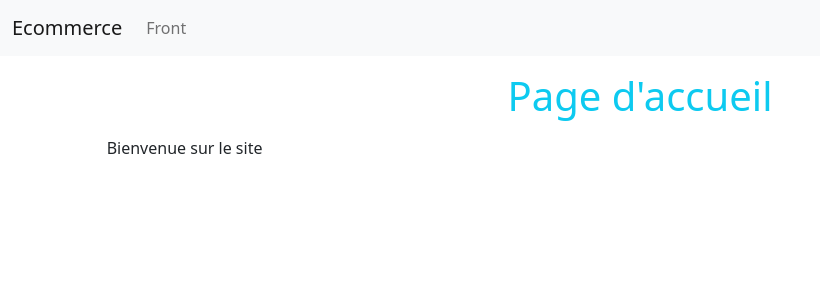
After one commit to Sophie-Verger/symfony-ecommerce, a Symfony app: template templates/front/home.html.twig in a window 1280 px wide. The commit adds this page. Shown: the top 300 px of the page, without its empty margins (0-820 px from the left). Run offline with Twig, Linux system fonts and the light colour scheme; the template is opened without the code that fills it, so the values that code supplies are empty; some libraries are stand-ins or nearby versions.

Commit message:
création de la route et de la vue de la page d'accueil

```diff
--- a/templates/_nav.html.twig
+++ b/templates/_nav.html.twig
@@ -1,6 +1,6 @@
 <nav class="navbar navbar-expand-lg bg-light">
     <div class="container-fluid">
-        <a class="navbar-brand" href="{{ path('frontName') }}">Ecommerce</a>
+        <a class="navbar-brand" href="{{ path('home') }}">Ecommerce</a>
         <button class="navbar-toggler" type="button" data-bs-toggle="collapse" data-bs-target="#navbarSupportedContent" aria-controls="navbarSupportedContent" aria-expanded="false" aria-label="Toggle navigation">
             <span class="navbar-toggler-icon"></span>
         </button>
--- /dev/null
+++ b/templates/front/home.html.twig
@@ -0,0 +1,11 @@
+{% extends "base.html.twig" %}
+
+{% block title %}Page d'accueil{% endblock %}
+
+
+{% block h1 %}Page d'accueil{% endblock %}
+
+{% block body %}
+    <p>Bienvenue sur le site</p>
+
+{% endblock %}
```
Also changed, not shown: src/Controller/FrontController.php (+8 -0 lines).
